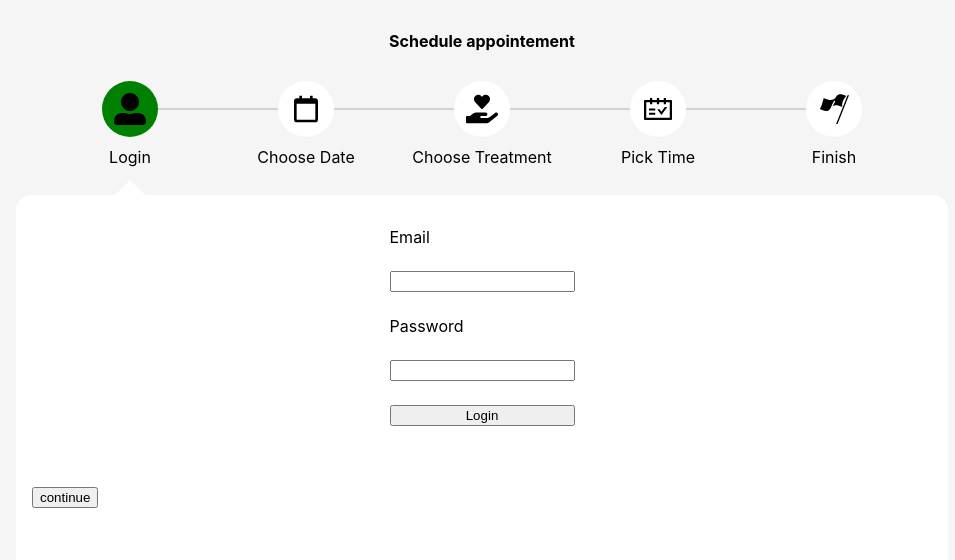
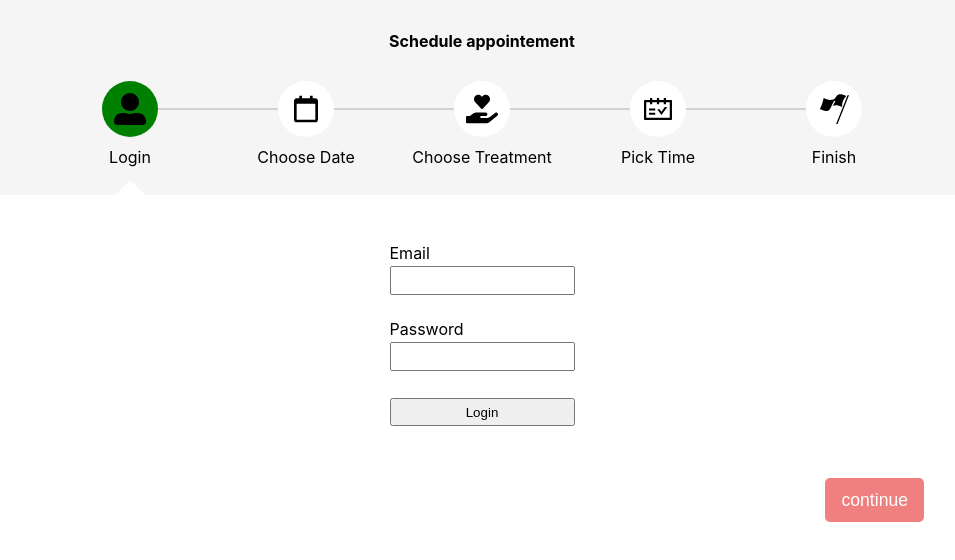
Before and after one commit to urosradosavljevic/car-wash, a Next.js app: page / in a window 1280 px wide. Shown: the top 560 px of the page, without its empty margins (158-1113 px from the left). Built offline with nearby package versions, Linux system fonts and the light colour scheme.

Commit message:
choose treatment styling

```diff
--- a/components/Login.tsx
+++ b/components/Login.tsx
@@ -7,10 +7,14 @@ interface Props {
 
 export const Login: React.FC<Props> = () => {
     return (<div className={styles.login_container}>
-        <label>Email</label>
-        <input type="email" />
-        <label>Password</label>
-        <input type="password" />
+        <div>
+            <label>Email</label>
+            <input type="email" />
+        </div>
+        <div>
+            <label>Password</label>
+            <input type="password" />
+        </div>
         <button type="submit">Login</button>
     </div>);
 }
--- a/components/TreatmentSelect.tsx
+++ b/components/TreatmentSelect.tsx
@@ -22,47 +22,48 @@ export const TreatmentSelect: React.FC<Props> = inject("orderStore")(observer(({
     const isTreatmentSelected = (treatment: Treatment) => ({ color: appointementStore.treatment === treatment ? "greenyellow" : "black" })
 
     return (
-        <div>
-            <div>
+        <div className={styles.treatment__wrapp}>
+            <div className={styles.treatment__selected}>
                 <div>
-                    <BiCalendarAlt size="1rem" />
-                    <span>{" "}{appointementStore.date?.getDate()}.{appointementStore.date?.getMonth() && appointementStore.date?.getMonth() + 1}.</span>
+                    <BiCalendarAlt size="1.8rem" />
+                    <span>{" "}
+                        {appointementStore.date?.getDate()}.{appointementStore.date?.getMonth() && appointementStore.date?.getMonth() + 1}.
+                    </span>
                 </div>
                 <div>
-                    <FaMoneyBillWave size="1rem" />
-                    <span>{" "}{vehicles[appointementStore.vehicle][appointementStore.treatment].price} €</span>
-                    {/* <span>{" "}{vehicles[appointementStore.vehicle][appointementStore.treatment].price} €</span> */}
+                    <FaRegClock size="1.8rem" />
+                    <span>{" "}{vehicles[appointementStore.vehicle][appointementStore.treatment].duration} min</span>
                 </div>
                 <div>
-                    <FaRegClock size="1rem" />
-                    <span>{" "}{vehicles[appointementStore.vehicle][appointementStore.treatment].duration} min</span>
+                    <FaMoneyBillWave size="1.8rem" />
+                    <span>{" "}{vehicles[appointementStore.vehicle][appointementStore.treatment].price} €</span>
                 </div>
             </div>
-            <div className={styles.treatment__wrapp}>
-                <div className={styles.vehicle__options}>
-                    <div className={styles.vehicle__option_wrap} onClick={() => appointementStore.setVehicle(Vehicle.car)}>
+            <div className={styles.treatment__options_wrapp}>
+                <div className={styles.options}>
+                    <div className={styles.option_wrap} onClick={() => appointementStore.setVehicle(Vehicle.car)}>
                         <FaCarAlt size="3rem" style={isVehicleSelected(Vehicle.car)} />
                         <span>Car</span>
                     </div>
-                    <div className={styles.vehicle__option_wrap} onClick={() => appointementStore.setVehicle(Vehicle.van)}>
+                    <div className={styles.option_wrap} onClick={() => appointementStore.setVehicle(Vehicle.van)}>
                         <FaShuttleVan size="3rem" style={isVehicleSelected(Vehicle.van)} />
                         <span>Van</span>
                     </div>
-                    <div className={styles.vehicle__option_wrap} onClick={() => appointementStore.setVehicle(Vehicle.truck)}>
+                    <div className={styles.option_wrap} onClick={() => appointementStore.setVehicle(Vehicle.truck)}>
                         <FaTruck size="3rem" style={isVehicleSelected(Vehicle.truck)} />
                         <span>Truck</span>
                     </div>
                 </div>
-                <div className={styles.treatment__options}>
-                    <div className={styles.treatment__option_wrap} onClick={() => appointementStore.setTreatment(Treatment.inside)}>
+                <div className={styles.options}>
+                    <div className={styles.option_wrap} onClick={() => appointementStore.setTreatment(Treatment.inside)}>
                         <GiVacuumCleaner size="3rem" style={isTreatmentSelected(Treatment.inside)} />
                         <span>Inside</span>
                     </div>
-                    <div className={styles.treatment__option_wrap} onClick={() => appointementStore.setTreatment(Treatment.outside)}>
+                    <div className={styles.option_wrap} onClick={() => appointementStore.setTreatment(Treatment.outside)}>
                         <FaShower size="3rem" style={isTreatmentSelected(Treatment.outside)} />
                         <span>Outside</span>
                     </div>
-                    <div className={styles.treatment__option_wrap} onClick={() => appointementStore.setTreatment(Treatment.full)}>
+                    <div className={styles.option_wrap} onClick={() => appointementStore.setTreatment(Treatment.full)}>
                         <WiStars size="3rem" style={isTreatmentSelected(Treatment.full)} />
                         <span>Full</span>
                     </div>
--- a/styles/Home.module.scss
+++ b/styles/Home.module.scss
@@ -4,21 +4,46 @@ $background-color: whitesmoke;
   min-height: 100vh;
   padding: 0;
   display: grid;
-  grid-template-rows: auto 1fr;
+  grid-template-rows: auto 1fr auto;
   background-color: $background-color;
+
+  button {
+    cursor: pointer;
+  }
 }
 .main {
-  padding: 1rem;
+  padding: 3rem;
   display: flex;
   flex-direction: column;
   align-items: center;
+  justify-content: top;
   border-radius: 15px;
   background-color: white;
   margin: auto;
-  min-height: 100%;
+  margin-top: 0;
+  min-height: 200px;
 }
 .step__navigation_container {
   min-width: 900px;
+  display: flex;
+  flex-direction: row;
+  button {
+    background-color: lightcoral;
+    padding: 0.7rem 1rem;
+    margin: 0.5rem;
+    border-radius: 5px;
+    font-size: 1.1rem;
+    font-weight: 500;
+    color: white;
+    border: none;
+    outline: none;
+  }
+  button:hover {
+    background-color: rgb(238, 158, 158);
+  }
+  button:first-of-type {
+    margin-left: auto;
+  }
 }
 .footer {
   width: 100%;
--- a/styles/Login.module.scss
+++ b/styles/Login.module.scss
@@ -1,8 +1,15 @@
-.login_container {
+.login_container,
+.login_container > div {
   display: flex;
   flex-direction: column;
-  padding: 1rem;
 }
+.login_container input,
+.login_container button {
+  height: 1.8rem;
+  width: 100%;
+  margin-top: 0.2rem;
+}
+
 .login_container > * {
   margin-bottom: 1.5rem;
 }
--- a/styles/Treatment.module.scss
+++ b/styles/Treatment.module.scss
@@ -1,12 +1,49 @@
 .treatment__wrapp {
+  // display: grid;
+  // grid-template-columns: auto 1fr;
+  display: flex;
+  flex-direction: column;
+  width: 100%;
 }
-.vehicle__options {
+.treatment__options_wrapp {
+  display: flex;
+  flex-direction: column;
+  text-align: center;
+  justify-self: center;
 }
-.vehicle__option_wrap:hover {
+
+.treatment__selected {
+  display: flex;
+  flex-direction: row;
+  align-self: center;
+  padding: 0.5rem;
+  & > div {
+    display: flex;
+    flex-direction: row;
+    justify-items: center;
+    margin: 1rem;
+  }
+  span {
+    font-size: 1.2rem;
+    margin-left: 0.2rem;
+  }
+}
+.options {
+  display: flex;
+  flex-direction: row;
+  margin-bottom: 0.5rem;
+  justify-content: center;
+}
+.option_wrap {
+  display: flex;
+  flex-direction: column;
+  padding: 0.5rem 1rem;
+}
+.option_wrap:hover {
   cursor: pointer;
 }
-.treatment__option_wrap:hover {
+.option_wrap:hover {
   cursor: pointer;
 }
-.vehicle__option_icon {
+.option_icon {
 }
```
